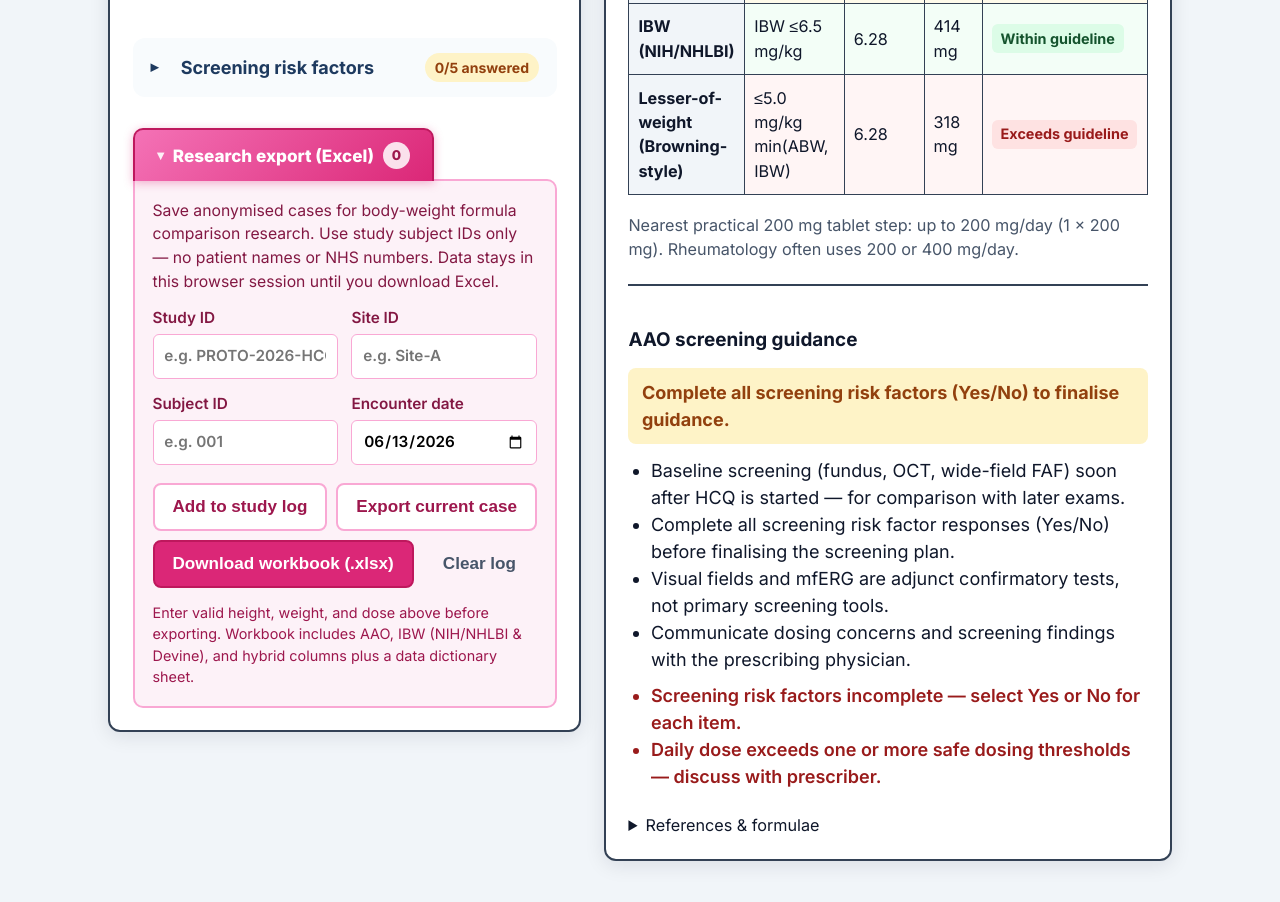
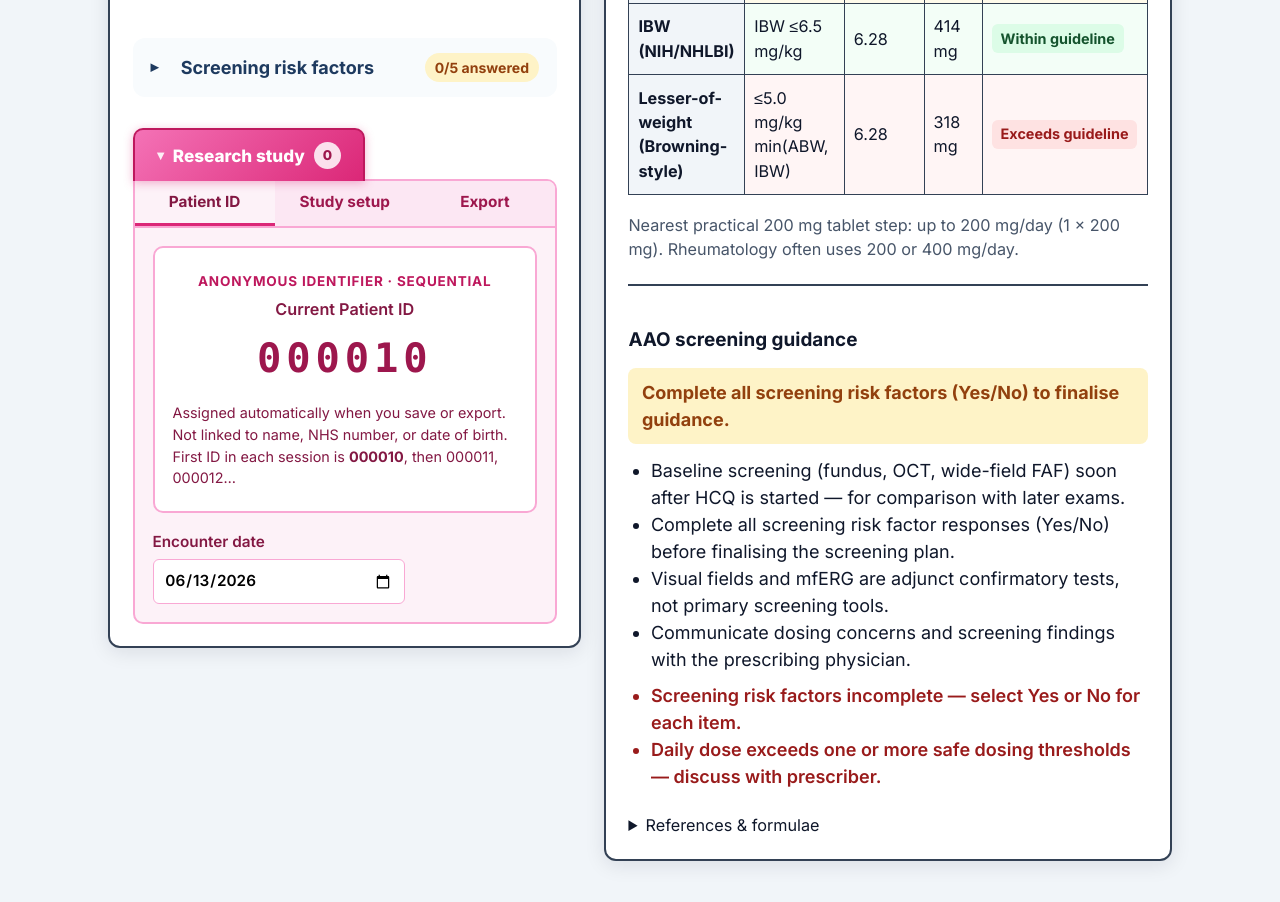
Before and after one commit to EyeMechanic786/HCQDoseCalculator, a website built with Vite: page index.html in a window 1280 px wide. Shown: the part 1244-2146 px from the top of the page. Built offline with nearby package versions, Linux system fonts and the light colour scheme.

Commit message:
Add sequential anonymous Patient ID tab for research export.
Auto-assign six-digit IDs from 000010 with Patient ID, Study setup, and Export tabs; persist counter in session and export patient_id to Excel.

Co-authored-by: Cursor <cursoragent@cursor.com>

```diff
--- a/src/export/columnSchema.ts
+++ b/src/export/columnSchema.ts
@@ -63,7 +63,7 @@ export const RESEARCH_COLUMNS: ColumnDef[] = [
   { key: 'layout_used', header: 'Layout', group: 'Record', description: 'Dashboard or bedside UI layout', width: 12 },
   { key: 'study_id', header: 'Study ID', group: 'Record', description: 'Optional anonymised study identifier', width: 14 },
   { key: 'site_id', header: 'Site ID', group: 'Record', description: 'Optional site identifier', width: 12 },
-  { key: 'subject_id', header: 'Subject ID', group: 'Record', description: 'Anonymised subject number (no PHI)', width: 14 },
+  { key: 'patient_id', header: 'Patient ID', group: 'Record', description: 'Anonymous sequential patient identifier (no PHI)', width: 14 },
   { key: 'encounter_date', header: 'Encounter date', group: 'Record', description: 'Date of assessment (YYYY-MM-DD)', width: 14 },
 
   { key: 'sex', header: 'Sex', group: 'Inputs', description: 'Biological sex used for IBW formula', width: 10 },
--- a/src/export/constants.ts
+++ b/src/export/constants.ts
@@ -4,3 +4,4 @@ export const FORMULA_VERSION = 'AAO 2026 · NIH/NHLBI IBW · Browning lesser-of-
 export const STUDY_LOG_STORAGE_KEY = 'hcq-study-log';
 export const STUDY_META_STORAGE_KEY = 'hcq-study-meta';
 export const RECORD_SEQ_STORAGE_KEY = 'hcq-record-seq';
+export const PATIENT_ID_SEQ_STORAGE_KEY = 'hcq-patient-id-seq';
--- a/src/export/excelWorkbook.ts
+++ b/src/export/excelWorkbook.ts
@@ -109,7 +109,7 @@ function addStudyDataSheet(workbook: ExcelJS.Workbook, rows: ResearchRow[], meta
   sheet.getRow(2).font = { size: 10 };
 
   sheet.getCell('A3').value =
-    'For authorised research use only. Anonymised subject IDs only — no patient identifiable information.';
+    'For authorised research use only. Anonymous Patient IDs only — no identifiable information.';
   sheet.mergeCells(`A3:${lastColLetter}3`);
   sheet.getCell('A3').font = { italic: true, size: 9, color: { argb: 'FF64748B' } };
 
--- /dev/null
+++ b/src/export/patientId.ts
@@ -0,0 +1,38 @@
+import { PATIENT_ID_SEQ_STORAGE_KEY } from './constants.ts';
+
+/** First anonymous patient ID in a session (000010). */
+export const PATIENT_ID_START = 10;
+
+export function formatPatientId(sequence: number): string {
+  return String(sequence).padStart(6, '0');
+}
+
+export function getNextPatientIdSequence(): number {
+  const stored = sessionStorage.getItem(PATIENT_ID_SEQ_STORAGE_KEY);
+  if (stored === null) return PATIENT_ID_START;
+  const parsed = parseInt(stored, 10);
+  return Number.isFinite(parsed) && parsed >= PATIENT_ID_START ? parsed : PATIENT_ID_START;
+}
+
+/** ID assigned to the current entry (does not advance the counter). */
+export function getCurrentPatientId(): string {
+  return formatPatientId(getNextPatientIdSequence());
+}
+
+/** Assign ID for this case and advance the session counter for the next patient. */
+export function allocatePatientId(): string {
+  const sequence = getNextPatientIdSequence();
+  sessionStorage.setItem(PATIENT_ID_SEQ_STORAGE_KEY, String(sequence + 1));
+  updatePatientIdDisplay();
+  return formatPatientId(sequence);
+}
+
+export function resetPatientIdSequence(): void {
+  sessionStorage.removeItem(PATIENT_ID_SEQ_STORAGE_KEY);
+  updatePatientIdDisplay();
+}
+
+export function updatePatientIdDisplay(): void {
+  const display = document.getElementById('research-patient-id');
+  if (display) display.textContent = getCurrentPatientId();
+}
--- a/src/main.ts
+++ b/src/main.ts
@@ -8,6 +8,7 @@ import {
   handleDownloadWorkbook,
   handleExportCurrentCase,
 } from './export/researchActions.ts';
+import { updatePatientIdDisplay } from './export/patientId.ts';
 import { renderStickyPrintBar } from './ui/printBar.ts';
 import { showPrintNotice } from './ui/printNotice.ts';
 import type { AppDesign, HcqAssessment, PatientInput, ScreeningRiskFactors } from './types.ts';
@@ -21,6 +22,7 @@ import { loadDesign, renderDesignSwitcher, saveDesign } from './ui/design.ts';
 import { renderDisclaimer } from './ui/disclaimer.ts';
 import { renderBedsideResults } from './ui/resultsPanelBedside.ts';
 import { renderResultsPanel } from './ui/resultsPanel.ts';
+import { switchResearchTab } from './ui/researchExportPanel.ts';
 import './style.css';
 import './style-bedside.css';
 
@@ -243,6 +245,7 @@ function renderApp(): void {
 
   bindFormEvents();
   compute();
+  updatePatientIdDisplay();
 }
 
 function bindFormEvents(): void {
@@ -304,6 +307,13 @@ app.addEventListener('click', (e) => {
     return;
   }
 
+  const researchTab = target.closest('[data-research-tab]') as HTMLElement | null;
+  if (researchTab?.dataset.researchTab) {
+    e.preventDefault();
+    switchResearchTab(researchTab.dataset.researchTab);
+    return;
+  }
+
   const researchAction = target.closest('[data-action^="research-"]') as HTMLElement | null;
   if (researchAction?.dataset.action) {
     e.preventDefault();
--- a/src/style.css
+++ b/src/style.css
@@ -780,11 +780,98 @@ tr.status--exceeds {
 }
 
 .research-export__body {
-  padding: 1rem;
+  padding: 0;
   background: #fdf2f8;
   border: 2px solid #f9a8d4;
   border-radius: 0 10px 10px 10px;
   margin-top: -2px;
+  overflow: hidden;
+}
+
+.research-tabs {
+  display: flex;
+  gap: 0;
+  border-bottom: 2px solid #f9a8d4;
+  background: #fce7f3;
+}
+
+.research-tabs__tab {
+  flex: 1;
+  min-height: 44px;
+  padding: 0.55rem 0.75rem;
+  border: none;
+  border-bottom: 3px solid transparent;
+  background: transparent;
+  color: #9d174d;
+  font: inherit;
+  font-size: 0.85rem;
+  font-weight: 700;
+  cursor: pointer;
+}
+
+.research-tabs__tab:hover {
+  background: rgba(255, 255, 255, 0.45);
+}
+
+.research-tabs__tab.is-active {
+  background: #fdf2f8;
+  color: #831843;
+  border-bottom-color: #db2777;
+}
+
+.research-tab-panel {
+  padding: 1rem;
+}
+
+.research-tab-panel[hidden] {
+  display: none;
+}
+
+.patient-id-card {
+  text-align: center;
+  padding: 1.25rem 1rem;
+  margin-bottom: 1rem;
+  background: #fff;
+  border: 2px solid #f9a8d4;
+  border-radius: 10px;
+}
+
+.patient-id-card__eyebrow {
+  margin: 0 0 0.35rem;
+  font-size: 0.75rem;
+  font-weight: 700;
+  letter-spacing: 0.06em;
+  text-transform: uppercase;
+  color: #be185d;
+}
+
+.patient-id-card__label {
+  margin: 0;
+  font-size: 0.9rem;
+  font-weight: 600;
+  color: #831843;
+}
+
+.patient-id-card__value {
+  margin: 0.35rem 0 0.75rem;
+  font-size: 2.25rem;
+  font-weight: 800;
+  font-variant-numeric: tabular-nums;
+  letter-spacing: 0.12em;
+  color: #9d174d;
+  font-family: ui-monospace, 'Cascadia Code', Consolas, monospace;
+}
+
+.patient-id-card__note {
+  margin: 0;
+  font-size: 0.8rem;
+  line-height: 1.5;
+  color: #831843;
+  text-align: left;
+}
+
+.research-export__field--date {
+  max-width: 14rem;
 }
 
 .research-export__intro {
--- a/src/ui/researchExportPanel.ts
+++ b/src/ui/researchExportPanel.ts
@@ -1,3 +1,4 @@
+import { getCurrentPatientId } from '../export/patientId.ts';
 import { getLogCount } from '../export/studyLog.ts';
 import { loadStudyMeta } from '../export/studyMeta.ts';
 import { todayIsoDate } from '../export/buildResearchRow.ts';
@@ -6,19 +7,47 @@ export function renderResearchExportPanel(): string {
   const logCount = getLogCount();
   const meta = loadStudyMeta();
   const today = todayIsoDate();
+  const patientId = getCurrentPatientId();
 
   return `
     <details class="research-export" id="research-export" open>
       <summary class="research-export__summary">
-        Research export (Excel)
+        Research study
         <span id="research-log-count" class="research-export__badge ${logCount === 0 ? 'research-export__badge--empty' : ''}" aria-label="${logCount} cases in study log">${logCount}</span>
       </summary>
       <div class="research-export__body">
+        <nav class="research-tabs" role="tablist" aria-label="Research study sections">
+          <button type="button" class="research-tabs__tab is-active" role="tab" id="research-tab-patient-id" data-research-tab="patient-id" aria-selected="true" aria-controls="research-panel-patient-id">
+            Patient ID
+          </button>
+          <button type="button" class="research-tabs__tab" role="tab" id="research-tab-study" data-research-tab="study" aria-selected="false" aria-controls="research-panel-study">
+            Study setup
+          </button>
+          <button type="button" class="research-tabs__tab" role="tab" id="research-tab-export" data-research-tab="export" aria-selected="false" aria-controls="research-panel-export">
+            Export
+          </button>
+        </nav>
+
+        <div id="research-panel-patient-id" class="research-tab-panel is-active" role="tabpanel" aria-labelledby="research-tab-patient-id" data-research-panel="patient-id">
+          <div class="patient-id-card">
+            <p class="patient-id-card__eyebrow">Anonymous identifier · sequential</p>
+            <p class="patient-id-card__label">Current Patient ID</p>
+            <p id="research-patient-id" class="patient-id-card__value" aria-live="polite">${patientId}</p>
+            <p class="patient-id-card__note">
+              Assigned automatically when you save or export. Not linked to name, NHS number, or date of birth.
+              First ID in each session is <strong>000010</strong>, then 000011, 000012…
+            </p>
+          </div>
+          <label class="research-export__field research-export__field--date">
+            <span>Encounter date</span>
+            <input type="date" id="research-encounter-date" value="${today}" />
+          </label>
+        </div>
+
+        <div id="research-panel-study" class="research-tab-panel" role="tabpanel" aria-labelledby="research-tab-study" data-research-panel="study" hidden>
           <p class="research-export__intro">
-          Save anonymised cases for body-weight formula comparison research. Use study subject IDs only — no patient names or NHS numbers.
-          Data stays in this browser session until you download Excel.
+            Optional protocol identifiers for multi-site studies. Leave blank for single-centre use.
           </p>
-
           <div class="research-export__fields">
             <label class="research-export__field">
               <span>Study ID</span>
@@ -28,22 +57,20 @@ export function renderResearchExportPanel(): string {
               <span>Site ID</span>
               <input type="text" id="research-site-id" value="${escapeAttr(meta.siteId)}" placeholder="e.g. Site-A" autocomplete="off" />
             </label>
-          <label class="research-export__field">
-            <span>Subject ID</span>
-            <input type="text" id="research-subject-id" placeholder="e.g. 001" autocomplete="off" />
-          </label>
-          <label class="research-export__field">
-            <span>Encounter date</span>
-            <input type="date" id="research-encounter-date" value="${today}" />
-          </label>
+          </div>
         </div>
 
+        <div id="research-panel-export" class="research-tab-panel" role="tabpanel" aria-labelledby="research-tab-export" data-research-panel="export" hidden>
+          <p class="research-export__intro">
+            Save cases to a session log, then download a formatted Excel workbook for analysis.
+            Data remains in this browser until exported.
+          </p>
           <div class="research-export__actions">
             <button type="button" class="btn btn--secondary" data-action="research-add">
-            Add to study log
+              Save patient to log
             </button>
             <button type="button" class="btn btn--secondary" data-action="research-export-current">
-            Export current case
+              Export current patient
             </button>
             <button type="button" class="btn btn--primary" data-action="research-download">
               Download workbook (.xlsx)
@@ -52,10 +79,10 @@ export function renderResearchExportPanel(): string {
               Clear log
             </button>
           </div>
-
           <p class="research-export__note">
-          Enter valid height, weight, and dose above before exporting. Workbook includes AAO, IBW (NIH/NHLBI &amp; Devine), and hybrid columns plus a data dictionary sheet.
+            Enter valid height, weight, and dose above before saving. Workbook includes AAO, IBW (NIH/NHLBI &amp; Devine), hybrid columns, and a data dictionary.
           </p>
+        </div>
       </div>
     </details>
   `;
@@ -67,3 +94,17 @@ function escapeAttr(value: string): string {
     .replace(/"/g, '&quot;')
     .replace(/</g, '&lt;');
 }
+
+export function switchResearchTab(tabId: string): void {
+  document.querySelectorAll<HTMLElement>('[data-research-tab]').forEach((tab) => {
+    const isActive = tab.dataset.researchTab === tabId;
+    tab.classList.toggle('is-active', isActive);
+    tab.setAttribute('aria-selected', String(isActive));
+  });
+
+  document.querySelectorAll<HTMLElement>('[data-research-panel]').forEach((panel) => {
+    const isActive = panel.dataset.researchPanel === tabId;
+    panel.classList.toggle('is-active', isActive);
+    panel.hidden = !isActive;
+  });
+}
```
Also changed, not shown: src/export/buildResearchRow.ts (+4 -4 lines), src/export/researchActions.ts (+18 -12 lines), tests/patientId.test.ts (added, +50 -0 lines), tests/researchExport.test.ts (+4 -3 lines). Lines whose indentation alone changed are shown as unchanged.
